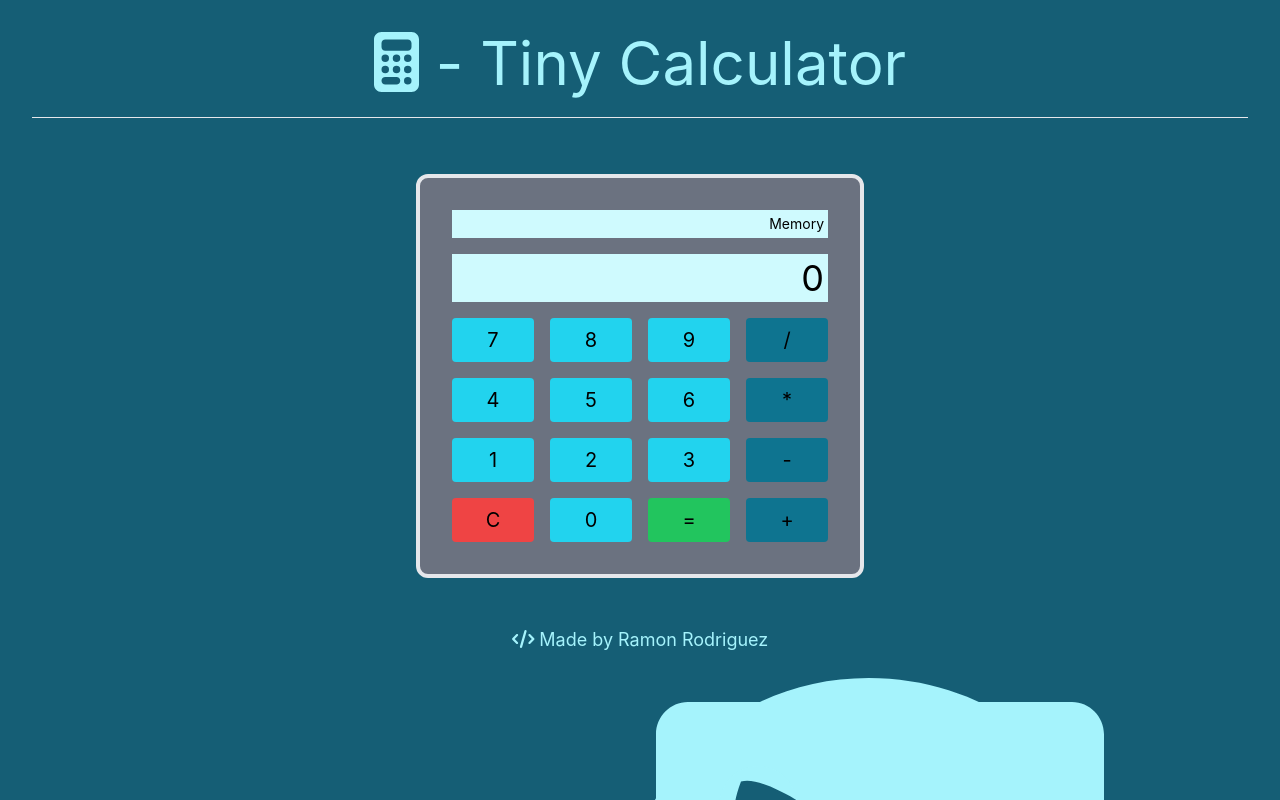
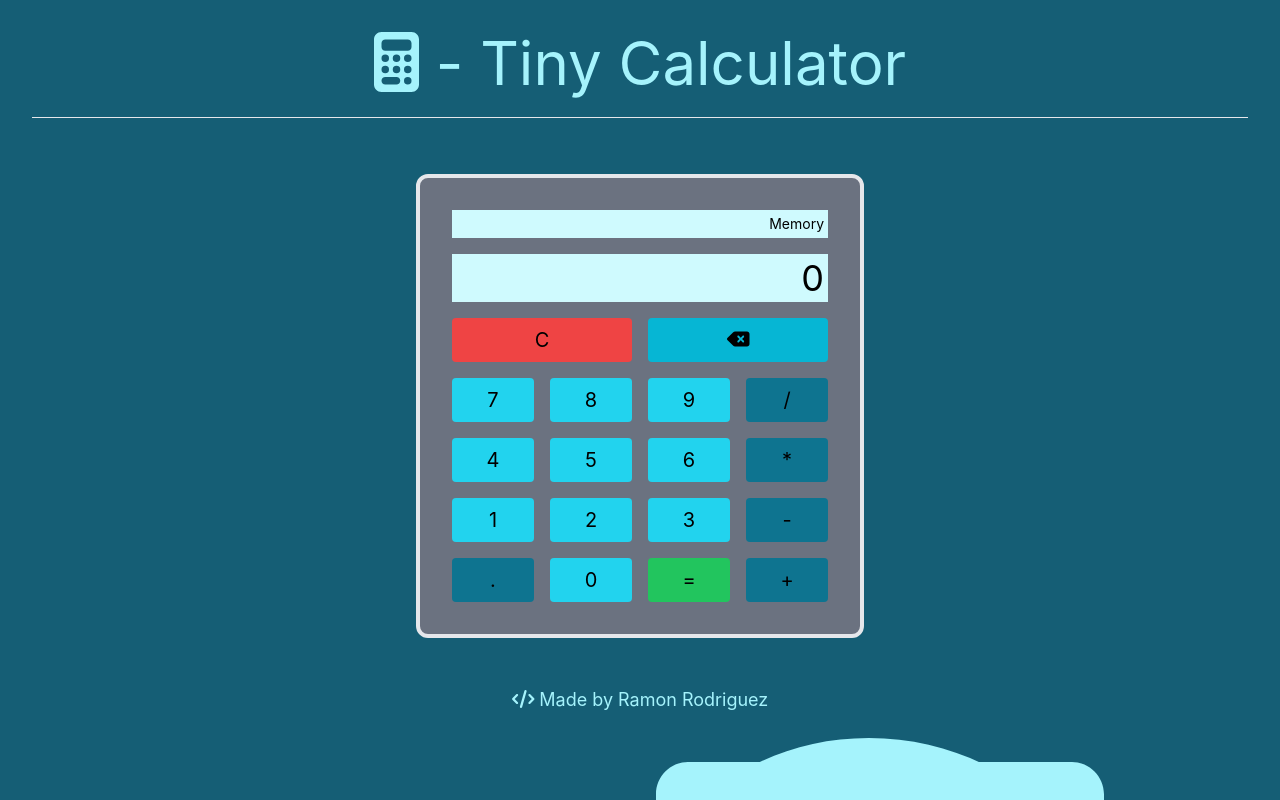
Before and after one commit to ramonrodgal/calculator, a React (Create React App) app: page / in a window 1280 px wide. Built offline with nearby package versions, Linux system fonts and the light colour scheme.

Commit message:
Refactor calculator layout

```diff
--- a/src/components/Calculator.jsx
+++ b/src/components/Calculator.jsx
@@ -5,6 +5,8 @@ import NumberButton from "./buttons/NumberButton";
 import OperatorButton from "./buttons/OperatorButton";
 import ClearButton from "./buttons/ClearButton";
 import EqualButton from "./buttons/EqualButton";
+import DotButton from "./buttons/DotButton";
+import BackButton from "./buttons/BackButton";
 
 export default function Calculator() {
   const { input, memory } = useContext(CalculatorContext);
@@ -16,9 +18,14 @@ export default function Calculator() {
           <p className="m-2 p-1 text-right text-sm bg-cyan-100">
             {memory ? memory : "Memory"}
           </p>
+
           <p className="m-2 p-1 text-right text-4xl bg-cyan-100">
             {input ? input : "0"}
           </p>
+        </div>
+        <div className="flex flex-row">
+          <ClearButton />
+          <BackButton />
         </div>
         <div className="flex flex-row">
           <NumberButton value="7" />
@@ -39,7 +46,7 @@ export default function Calculator() {
           <OperatorButton value="-" />
         </div>
         <div className="flex flex-row">
-          <ClearButton />
+          <DotButton />
           <NumberButton value="0" />
           <EqualButton />
           <OperatorButton value="+" />
--- a/src/components/buttons/ClearButton.jsx
+++ b/src/components/buttons/ClearButton.jsx
@@ -5,7 +5,7 @@ export default function ClearButton() {
   const { input, setInput, setMemory } = useContext(CalculatorContext);
   return (
     <button
-      className="basis-1/4 bg-red-500 m-2 p-2 rounded text-xl hover:bg-red-600"
+      className="basis-1/2 bg-red-500 m-2 p-2 rounded text-xl hover:bg-red-600"
       onClick={(e) => {
         e.preventDefault();
         if (!input) {
```
